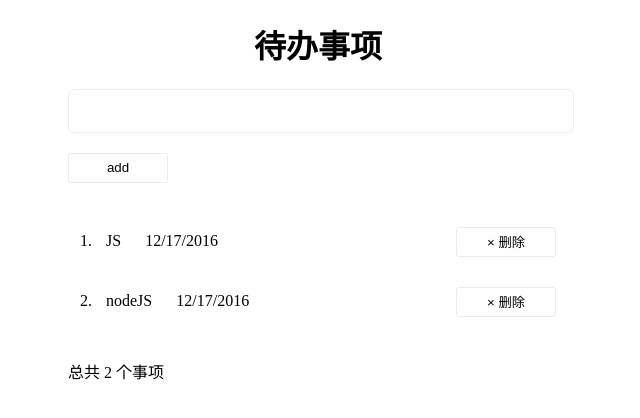
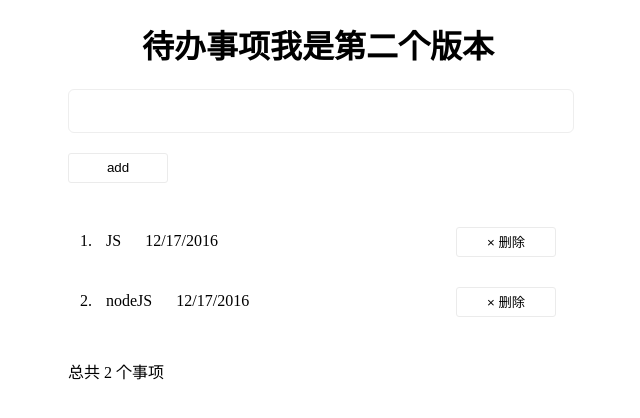
Before and after one commit to darkgreenwu/angularJS, a plain HTML site: page index.html in a window 1280 px wide. Shown: the whole page, without its empty margins (322-962 px from the left). Drawn offline with nearby package versions, Linux system fonts and the light colour scheme.

Commit message:
Update index.html

```diff
--- a/index.html
+++ b/index.html
@@ -85,7 +85,7 @@
 <div class="wrap">
     <!--头部区域-->
     <header>
-        <h1>待办事项</h1>
+        <h1>待办事项我是第二个版本</h1>
     </header>
     <!--内容区域-->
     <section>
```
